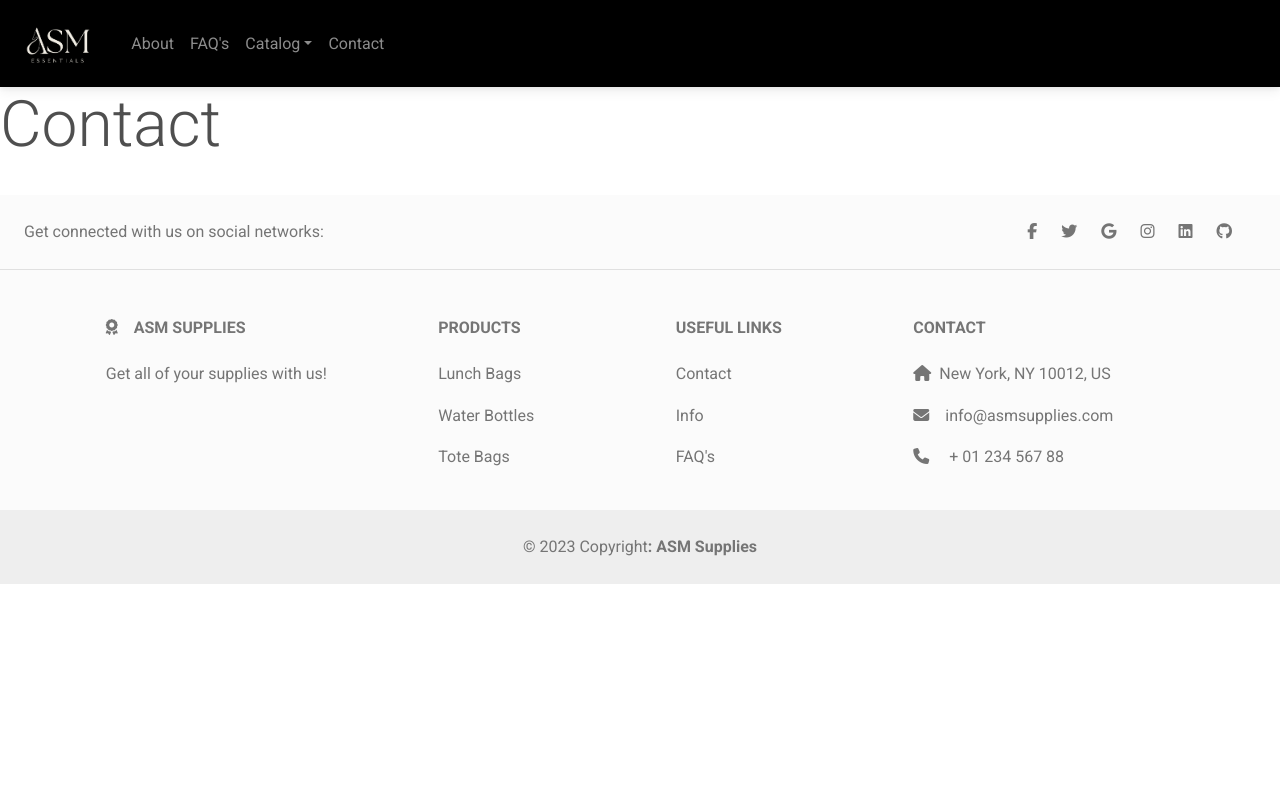
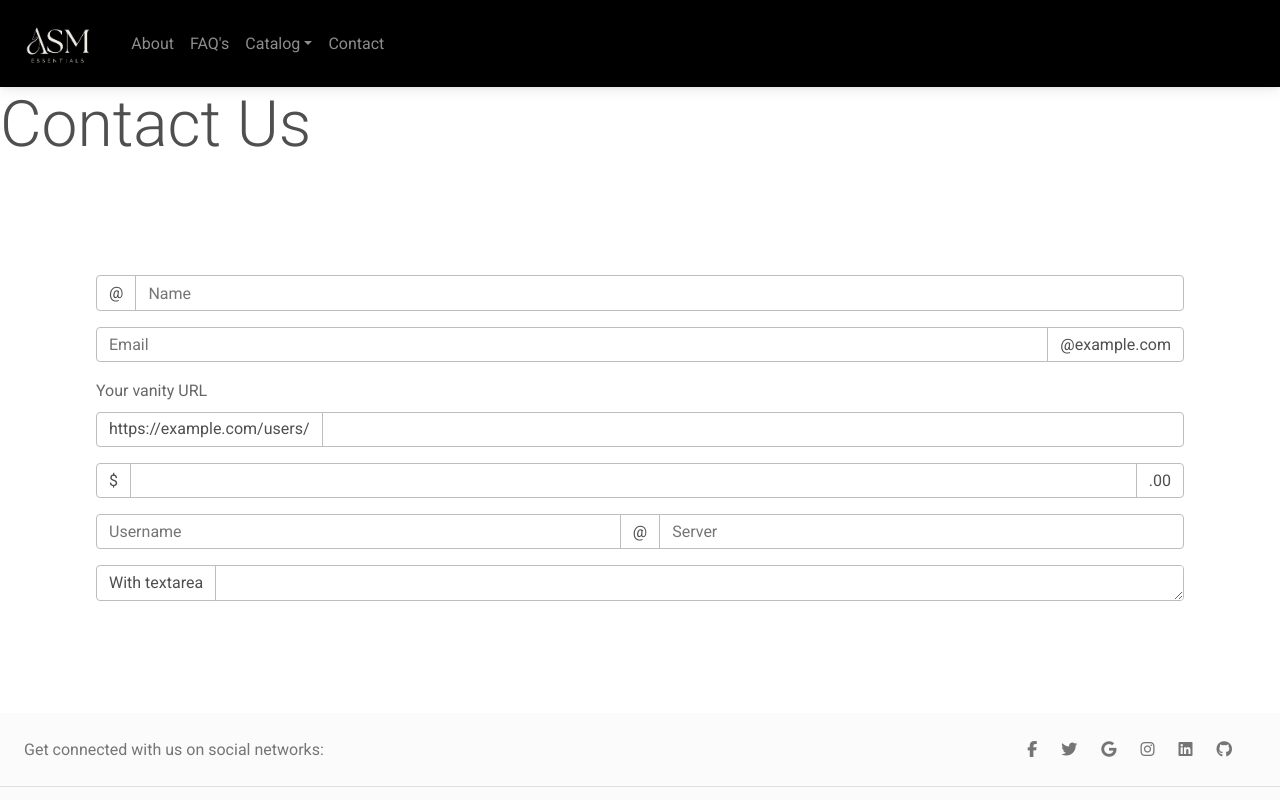
Before and after one commit to jamalamar/ASM, a React (Create React App) app: page /Contact in a window 1280 px wide. Shown: the top 800 px of the page. Built offline with nearby package versions, Linux system fonts and the light colour scheme.

Commit message:
added redirects file

```diff
--- a/src/Views/Contact.js
+++ b/src/Views/Contact.js
@@ -1,24 +1,49 @@
 import React, { Component } from 'react';
 
 import {
-  MDBCarousel,
-  MDBCarouselItem,
-  MDBCard,
-  MDBCardImage,
-  MDBCardBody,
-  MDBCardTitle,
-  MDBCardText,
-  MDBRow,
-  MDBCol,
-  MDBTypography
+  MDBTypography,
+  MDBInputGroup
 } from 'mdb-react-ui-kit';
 
 export default function Contact () {
 
     return (
 
-    <div>
-      <MDBTypography className='display-3 pb-3 mb-3'>Contact</MDBTypography>
+    <div className=''>
+
+      <MDBTypography className='display-3 pb-3 mb-3'>Contact Us</MDBTypography>
+
+      <div className='p-5 m-5'>
+        <MDBInputGroup textBefore='@' className='mb-3'>
+          <input className='form-control' type='text' placeholder="Name" />
+        </MDBInputGroup>
+
+        <MDBInputGroup className='mb-3' textAfter='@example.com'>
+          <input className='form-control' type='text' placeholder="Email" />
+        </MDBInputGroup>
+
+        <label htmlFor='basic-url2' className='form-label'>
+          Your vanity URL
+        </label>
+        <MDBInputGroup className='mb-3' textBefore='https://example.com/users/'>
+          <input className='form-control' id='basic-url2' type='text' />
+        </MDBInputGroup>
+
+        <MDBInputGroup className='mb-3' textBefore='$' textAfter='.00'>
+          <input className='form-control' type='text' />
+        </MDBInputGroup>
+
+        <MDBInputGroup className='mb-3'>
+          <input className='form-control' placeholder='Username' type='text' />
+          <span className='input-group-text'>@</span>
+          <input className='form-control' placeholder='Server' type='text' />
+        </MDBInputGroup>
+
+        <MDBInputGroup className='mb-3' textBefore='With textarea'>
+          <textarea className='form-control' />
+        </MDBInputGroup>
+      </div>
+
     </div>
 
     )
```
Also changed, not shown: 1 other file (tests, documents, lock files or other folders).
